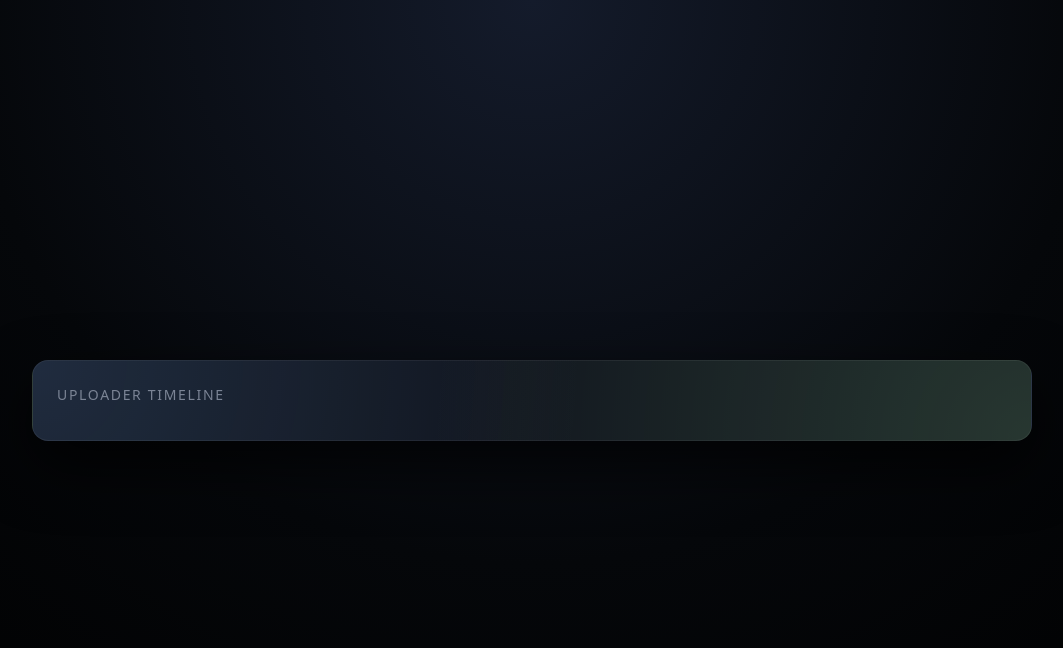
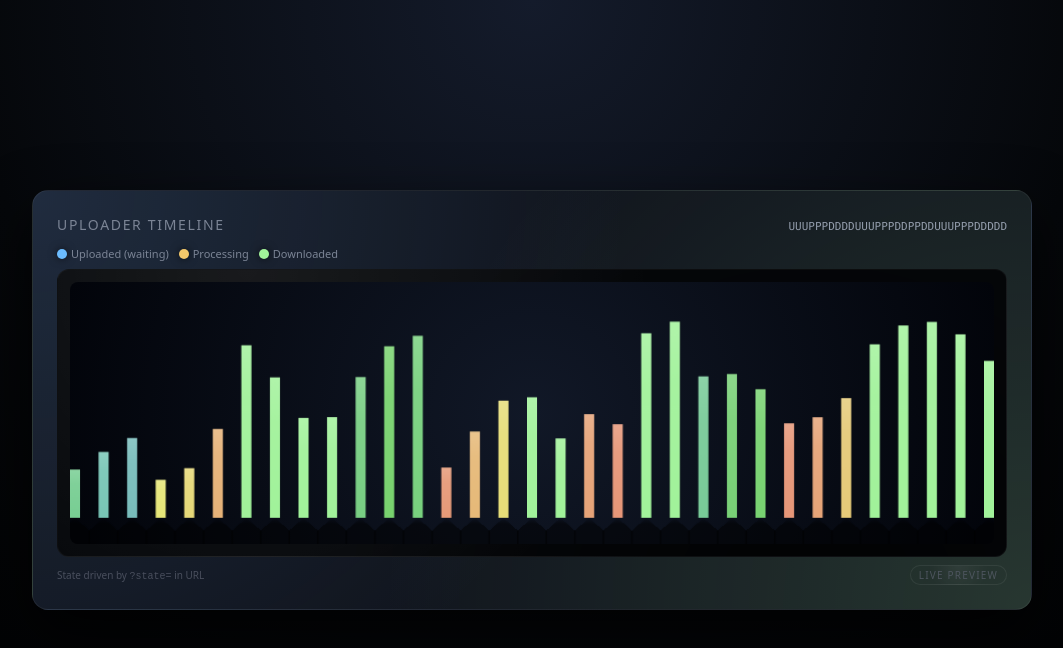
Before and after one commit to samhenriques/uploaderAnimation, a plain HTML site: page index.html in a window 1280 px wide. Shown: the whole page, without its empty margins (108-1171 px from the left). Drawn offline with Linux system fonts and the light colour scheme.

Commit message:
Add state label and legend to uploader timeline

```diff
--- a/index.html
+++ b/index.html
@@ -151,4 +151,158 @@
   <div class="wrapper">
     <div class="header">
       <div class="title">Uploader Timeline</div>
-      <div class="state-la
+      <div class="state-label" id="stateLabel"></div>
+    </div>
+
+    <div class="legend">
+      <div class="legend-item">
+        <div class="legend-swatch uploaded"></div>
+        <span>Uploaded (waiting)</span>
+      </div>
+      <div class="legend-item">
+        <div class="legend-swatch processing"></div>
+        <span>Processing</span>
+      </div>
+      <div class="legend-item">
+        <div class="legend-swatch finished"></div>
+        <span>Downloaded</span>
+      </div>
+    </div>
+
+    <div class="canvas-shell">
+      <canvas id="barsCanvas" width="920" height="260"></canvas>
+    </div>
+
+    <div class="footer">
+      <span>State driven by <code>?state=</code> in URL</span>
+      <span class="badge">Live Preview</span>
+    </div>
+  </div>
+
+  <script>
+    // --- STATE PARSING -------------------------------------------------------
+    const params = new URLSearchParams(location.search);
+    let stateStr = (params.get("state") || "").trim();
+
+    if (!stateStr) {
+      // default example if none provided
+      stateStr = "UUUPPPDDDDUUUPPPDDPPDDUUUPPPDDDDD";
+    }
+
+    // compact display in header
+    const stateLabel = document.getElementById("stateLabel");
+    stateLabel.textContent = stateStr.length > 80
+      ? stateStr.slice(0, 77) + "..."
+      : stateStr;
+
+    const states = stateStr.split("");
+
+    // --- CANVAS SETUP --------------------------------------------------------
+    const canvas = document.getElementById("barsCanvas");
+    const ctx = canvas.getContext("2d");
+
+    const WIDTH = canvas.width;
+    const HEIGHT = canvas.height;
+
+    // configurable visual params
+    const MAX_BAR_WIDTH = 10;          // max width per bar
+    const MAX_BAR_HEIGHT_RATIO = 0.75; // max height relative to canvas
+    const BOTTOM_MARGIN_RATIO = 0.1;   // space below bars
+
+    // --- MAIN DRAW LOOP ------------------------------------------------------
+
+    function drawFrame(timeMs) {
+      const t = timeMs / 1000; // seconds
+
+      ctx.clearRect(0, 0, WIDTH, HEIGHT);
+
+      const n = states.length || 1;
+
+      // geometry: width + gap + centering
+      let elemWidth = WIDTH / n;
+      if (elemWidth > MAX_BAR_WIDTH) elemWidth = MAX_BAR_WIDTH;
+
+      const usedWidth = elemWidth * n;
+      const remaining = Math.max(0, WIDTH - usedWidth);
+      const gap = n > 1 ? remaining / (n - 1) : 0;
+      const groupWidth = usedWidth + gap * (n - 1);
+      const startX = (WIDTH - groupWidth) / 2;
+
+      const maxBarHeight = HEIGHT * MAX_BAR_HEIGHT_RATIO;
+      const bottom = HEIGHT * (1 - BOTTOM_MARGIN_RATIO);
+
+      for (let i = 0; i < n; i++) {
+        const st = states[i];
+        if (!st || st === "." || st === " ") continue;
+
+        const x = startX + i * (elemWidth + gap);
+
+        // base height: for now just a soft variation by index
+        const baseH = maxBarHeight * (0.4 + 0.6 * Math.abs(Math.sin(i * 0.37)));
+
+        let h = baseH;
+        let color = "#3e4655";
+
+        if (st === "D") {
+          // Downloaded/finished: static green-ish
+          color = "#a1f29a";
+          h = baseH;
+        } else if (st === "U") {
+          // Uploaded, waiting for download: gentle pulse
+          const pulse = 0.75 + 0.25 * Math.sin(t * 2.0 + i * 0.4); // 2 Hz
+          h = baseH * pulse;
+
+          const b = 150 + Math.round(40 * Math.sin(t * 2.5 + i));
+          const g = 190 + Math.round(20 * Math.sin(t * 1.7 + i * 0.5));
+          color = `rgb(120, ${g}, ${b})`; // bluish/purple pulse
+        } else if (st === "P") {
+          // Processing: stronger amplitude and warmer color
+          const pulse = 0.6 + 0.4 * Math.sin(t * 3.0 + i * 0.7); // faster, bigger
+          h = baseH * pulse;
+
+          const r = 230;
+          const g = 190 + Math.round(40 * Math.sin(t * 2.2 + i));
+          const b = 120;
+          color = `rgb(${r}, ${g}, ${b})`; // warm amber
+        } else {
+          // Unknown but active char: neutral bar
+          color = "#6b7280";
+          h = baseH * 0.8;
+        }
+
+        const y = bottom - h;
+
+        // glow under bars
+        const glowGrad = ctx.createRadialGradient(
+          x + elemWidth / 2,
+          bottom,
+          0,
+          x + elemWidth / 2,
+          bottom + 24,
+          elemWidth * 1.8
+        );
+        glowGrad.addColorStop(0, "rgba(0, 0, 0, 0.0)");
+        glowGrad.addColorStop(1, "rgba(0, 0, 0, 0.5)");
+        ctx.fillStyle = glowGrad;
+        ctx.fillRect(x - elemWidth, bottom, elemWidth * 3, 32);
+
+        // main bar
+        ctx.fillStyle = color;
+        ctx.fillRect(x, y, elemWidth, h);
+
+        // light highlight on top
+        const highlightGrad = ctx.createLinearGradient(x, y, x, y + h);
+        highlightGrad.addColorStop(0, "rgba(255, 255, 255, 0.16)");
+        highlightGrad.addColorStop(0.3, "rgba(255, 255, 255, 0.06)");
+        highlightGrad.addColorStop(1, "rgba(255, 255, 255, 0.0)");
+        ctx.fillStyle = highlightGrad;
+        ctx.fillRect(x, y, elemWidth, h);
+      }
+
+      requestAnimationFrame(drawFrame);
+    }
+
+    requestAnimationFrame(drawFrame);
+  </script>
+</body>
+</html>
```
